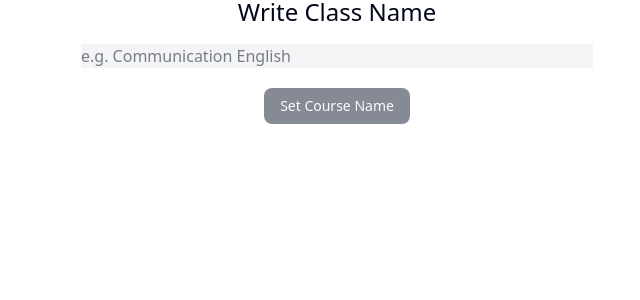
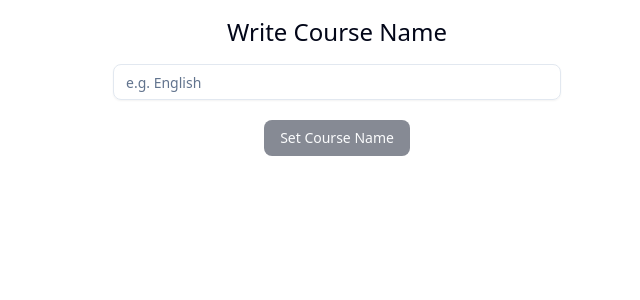
Before and after one commit to jihanv/class-scheduler, a Next.js app: page /new in a window 1280 px wide. Shown: the top 300 px of the page, without its empty margins (303-943 px from the left). Built offline with nearby package versions, Linux system fonts and the light colour scheme.

Commit message:
Update sections UI to display as badges and allow removal

```diff
--- a/app/new/page.tsx
+++ b/app/new/page.tsx
@@ -3,7 +3,7 @@ import SectionNameInput from "@/components/new/section-name-input";
 
 export default function Home() {
     return (
-        <main className="flex flex-col justify-center items-center gap-5">
+        <main className="flex flex-col justify-center items-center gap-5 mt-5">
             <ClassNameInput />
             <SectionNameInput />
         </main>
--- a/components/new/class-name-input.tsx
+++ b/components/new/class-name-input.tsx
@@ -4,6 +4,7 @@
 import { useScheduleStore } from '@/stores/scheduleStore';
 import { Button } from '../ui/button';
 import H1 from '../H1';
+import { Input } from '../ui/input';
 
 export default function ClassNameInput() {
 
@@ -16,17 +17,17 @@ export default function ClassNameInput() {
 
     return (
         <>
-            <H1>Write Class Name</H1>
-            <input
-                className='bg-gray-100 w-lg'
+            <H1>Write Course Name</H1>
+            <Input
+                className='w-md'
                 type="text"
                 value={courseName || ""}
                 onChange={(e) => {
                     setCourseName(e.target.value)
                 }
                 }
-                placeholder="e.g. Communication English"
-            ></input >
+                placeholder="e.g. English"
+            ></Input >
 
             <Button onClick={() => confirm()} disabled={!courseName?.trim()}>Set Course Name</Button>
 
--- a/components/new/section-name-input.tsx
+++ b/components/new/section-name-input.tsx
@@ -3,9 +3,11 @@ import React, { useState } from "react";
 import H1 from "../H1";
 import { useScheduleStore } from "@/stores/scheduleStore";
 import { Button } from "../ui/button";
+import { Input } from "../ui/input";
+import { X } from "lucide-react";
 
 export default function SectionNameInput() {
-    const { displayName, sections, addSections } = useScheduleStore();
+    const { displayName, sections, addSections, removeSection } = useScheduleStore();
     const [newSection, setNewSection] = useState("");
 
     const handleAdd = () => {
@@ -20,22 +22,33 @@ export default function SectionNameInput() {
             {displayName && (
                 <>
                     <H1>Add Sections</H1>
-                    <input
-                        className="border p-2 rounded mr-2"
+                    <Input
                         type="text"
+                        className='w-md'
                         value={newSection}
                         onChange={(e) => setNewSection(e.target.value)}
-                        placeholder="Enter section name"
+                        placeholder="e.g. 6-1"
                     />
                     <Button onClick={handleAdd}>Add Section</Button>
 
-                    {sections.length > 0 && <>
-                        <ul className="list-disc ml-5">
+                    {sections.length > 0 && (
+                        <div className="flex flex-wrap gap-2 mt-2">
                             {sections.map((s, i) => (
-                                <li key={i}>{s}</li>
+                                <span
+                                    key={i}
+                                    className="inline-flex items-center gap-2 px-3 py-1 rounded-full bg-blue-100 text-blue-700 text-sm font-medium"
+                                >
+                                    {s}
+                                    <button
+                                        onClick={() => removeSection(s)}
+                                        className="hover:text-red-600 focus:outline-none"
+                                    >
+                                        <X size={14} />
+                                    </button>
+                                </span>
                             ))}
-                        </ul>
-                    </>}
+                        </div>
+                    )}
                 </>
             )}
         </>
--- a/stores/scheduleStore.ts
+++ b/stores/scheduleStore.ts
@@ -9,6 +9,8 @@ export type ScheduleStore = {
 
   sections: string[];
   addSections: (section: string) => void;
+
+  removeSection: (section: string) => void;
 };
 
 export const useScheduleStore = create<ScheduleStore>((set) => ({
@@ -23,4 +25,8 @@ export const useScheduleStore = create<ScheduleStore>((set) => ({
     set((state) => ({
       sections: [...state.sections, section],
     })),
+  removeSection: (section) =>
+    set((state) => ({
+      sections: state.sections.filter((s) => s !== section),
+    })),
 }));
```
